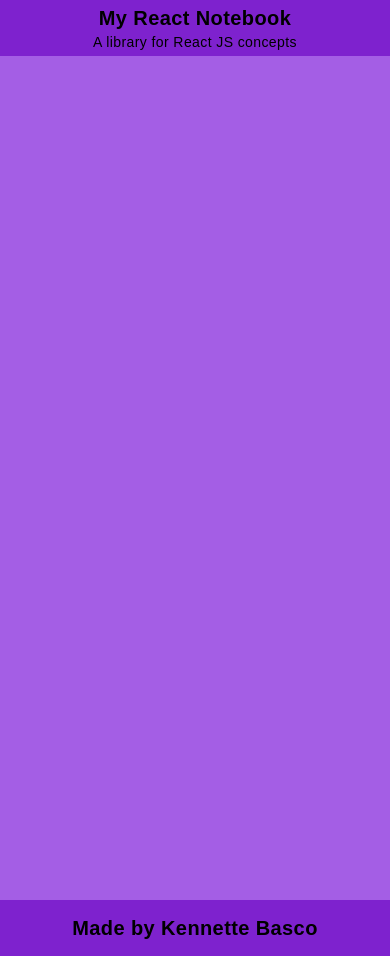
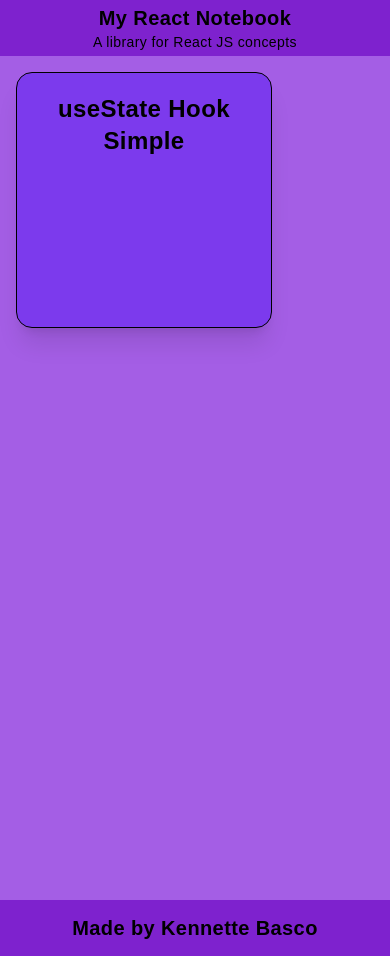
Before and after one commit to Kankenny/react-notebook, a React (Create React App) app: page / in a window 390 px wide. Built offline with nearby package versions, Linux system fonts and the light colour scheme; a web font is replaced by a local one.

Commit message:
Establish route of the useState concept

```diff
--- a/src/App.js
+++ b/src/App.js
@@ -1,5 +1,3 @@
-import { Routes, Route } from 'react-router-dom'
-
 import Header from './home/Header'
 import Body from './home/Body'
 import Footer from './home/Footer'
@@ -10,9 +8,7 @@ function App() {
 	return (
 		<div className="bg-amethyst min-h-screen flex flex-col justify-between tracking-wide">
 			<Header />
-			<Body>
-				<Routes></Routes>
-			</Body>
+			<Body />
 			<Footer />
 		</div>
 	)
--- /dev/null
+++ b/src/concepts/useStateHook-simple/UseStateHookSimpleContainer.js
@@ -0,0 +1,14 @@
+import React from 'react'
+
+import ConceptContainer from '../../ui/ConceptContainer'
+import Title from '../../ui/Title'
+
+function UseStateHookSimpleContainer() {
+	return (
+		<ConceptContainer path="useState-simple">
+			<Title title="useState Hook Simple" />
+		</ConceptContainer>
+	)
+}
+
+export default UseStateHookSimpleContainer
--- /dev/null
+++ b/src/concepts/useStateHook-simple/UseStateHookSimpleLesson.js
@@ -0,0 +1,7 @@
+import React from 'react'
+
+function UseStateHookSimpleLesson() {
+	return <div>hello world</div>
+}
+
+export default UseStateHookSimpleLesson
--- a/src/home/Body.js
+++ b/src/home/Body.js
@@ -1,7 +1,25 @@
 import React from 'react'
+import { Routes, Route } from 'react-router-dom'
+
+import UseStateHookSimpleContainer from '../concepts/useStateHook-simple/UseStateHookSimpleContainer'
+import UseStateHookSimpleLesson from '../concepts/useStateHook-simple/UseStateHookSimpleLesson'
 
 function Body({ children }) {
-	return <div className="min-h-screen">{children}</div>
+	return (
+		<div className="min-h-screen grid grid-cols-2 md:grid-cols-3 p-4">
+			<Routes>
+				<Route path="*" element={<UseStateHookSimpleContainer />} />
+				<Route
+					path="/useState-simple"
+					element={<UseStateHookSimpleLesson />}
+				/>
+				<Route
+					path="/useState-complex"
+					element={<UseStateHookSimpleLesson />}
+				/>
+			</Routes>
+		</div>
+	)
 }
 
 export default Body
--- a/src/ui/ConceptContainer.js
+++ b/src/ui/ConceptContainer.js
@@ -1,9 +1,16 @@
 import React from 'react'
 
+import { Link } from 'react-router-dom'
 import Card from './Card'
 
-function ConceptContainer({ children }) {
-	return <Card className="h-32 w-32">{children}</Card>
+function ConceptContainer({ children, path }) {
+	return (
+		<Link to={path}>
+			<Card className="h-64 w-64 select-none hover:text-white duration-200">
+				{children}
+			</Card>
+		</Link>
+	)
 }
 
 export default ConceptContainer
--- a/src/ui/Title.js
+++ b/src/ui/Title.js
@@ -2,7 +2,7 @@ import React from 'react'
 
 function Title({ title }) {
 	return (
-		<h1 className="text-2xl hover:text-white font-bold duration-200">
+		<h1 className="text-2xl text-center hover:text-white font-bold duration-200">
 			{title}
 		</h1>
 	)
```
